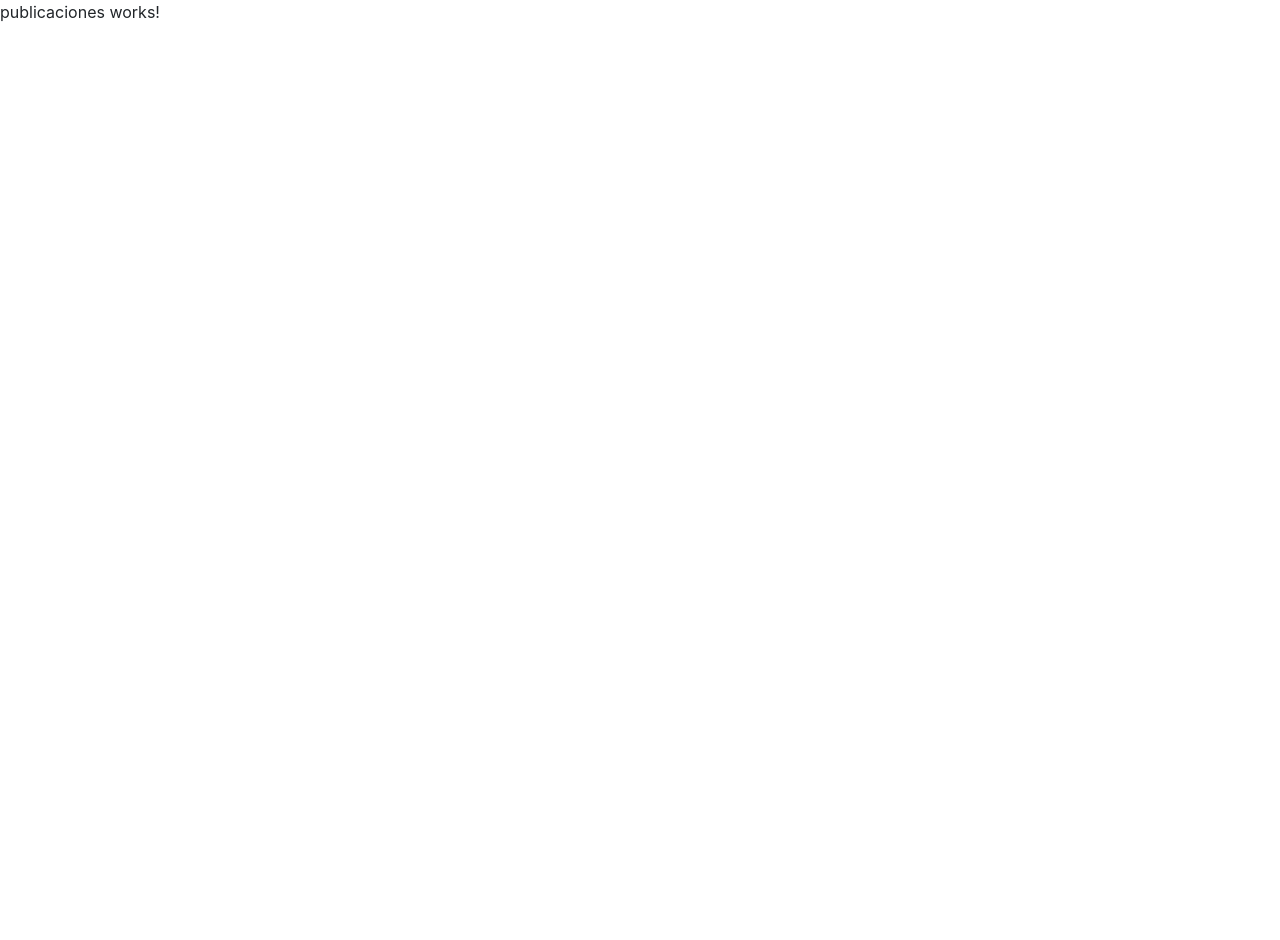
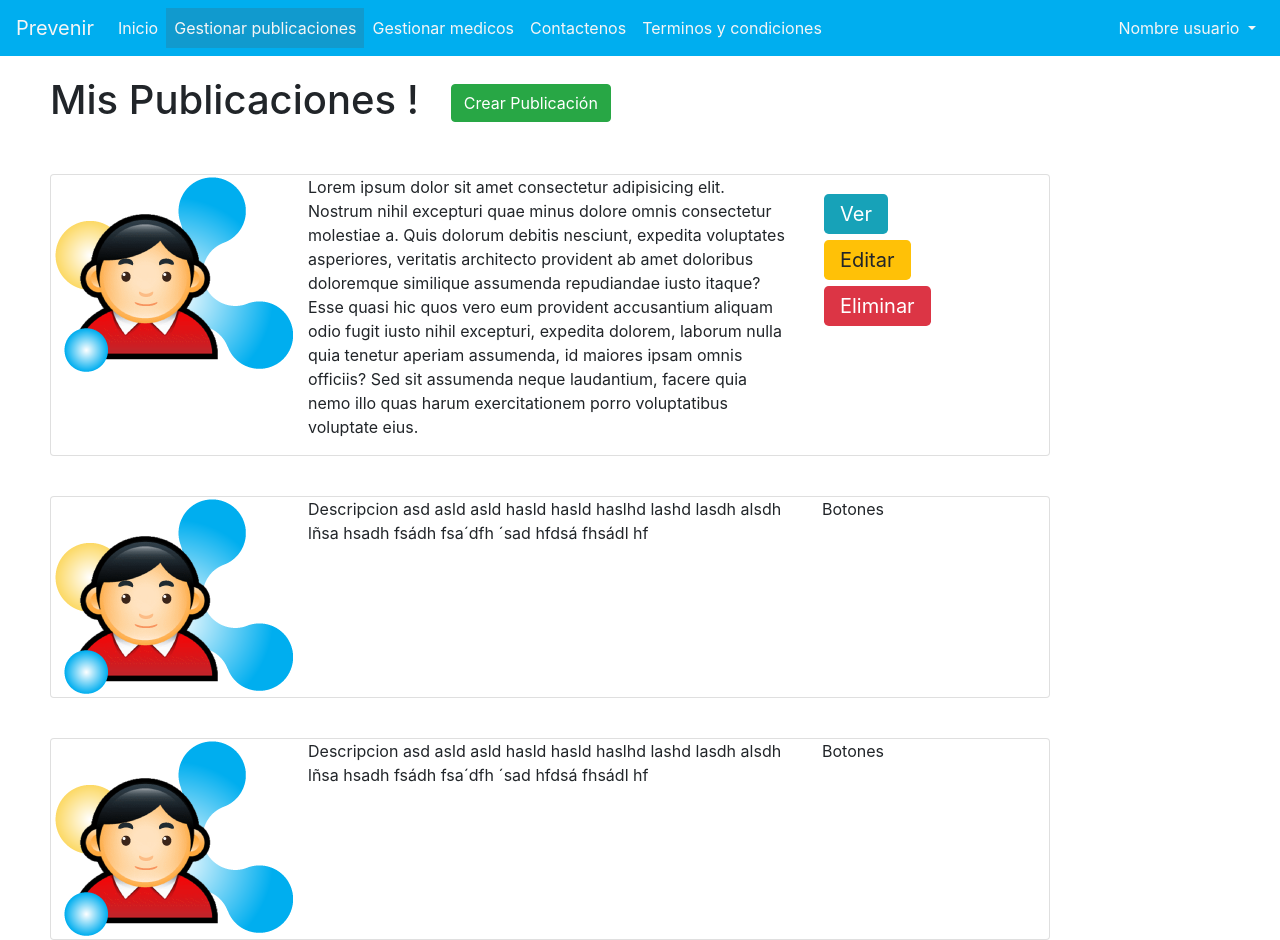
Before and after one commit to juank8911/appWebLanzada, an Angular app: page /publicaciones in a window 1280 px wide. Before the commit the page ends 800 px from the top, so only its background shows below. Built offline with nearby package versions, Linux system fonts and the light colour scheme.

Commit message:
implementacion parte grafica gestionar medicos y publicaciones

```diff
--- a/src/app/agregar-servicio/components/informacion/informacion.component.ts
+++ b/src/app/agregar-servicio/components/informacion/informacion.component.ts
@@ -10,6 +10,7 @@ export class InformacionComponent implements OnInit {
   constructor() { }
 
   ngOnInit() {
+    console.log('informacion component');
   }
 
 }
--- a/src/app/agregar-servicio/components/publicaciones/publicaciones.component.html
+++ b/src/app/agregar-servicio/components/publicaciones/publicaciones.component.html
@@ -1,3 +1,90 @@
-<p>
-  publicaciones works!
-</p>
+<div id="navbar">
+    <nav class="navbar navbar-expand-lg navbar-light bg-light">
+        <a class="navbar-brand" [routerLink]="['/home']">Prevenir</a>
+        <button class="navbar-toggler" type="button" data-toggle="collapse" data-target="#navbarNavDropdown" aria-controls="navbarNavDropdown" aria-expanded="false" aria-label="Toggle navigation">
+          <span class="navbar-toggler-icon"></span>
+        </button>
+        <div class="collapse navbar-collapse" id="navbarNavDropdown">
+          <ul class="navbar-nav">
+
+            <li class="nav-item">
+              <a class="nav-link" [routerLink]="['/home']" [routerLinkActive]="['active-navegacion']" >Inicio</a>
+            </li>
+
+            <li class="nav-item">
+                <a class="nav-link" [routerLink]="['/publicaciones']" [routerLinkActive]="['active-navegacion']">Gestionar publicaciones</a>
+            </li>
+
+            <li class="nav-item">
+                <a class="nav-link" [routerLink]="['/medicos']" [routerLinkActive]="['active-navegacion']">Gestionar medicos</a>
+            </li>
+
+            <li class="nav-item">
+                <a class="nav-link" [routerLink]="['/contactenos']" [routerLinkActive]="['active-navegacion']">Contactenos</a>
+            </li>
+
+            <li class="nav-item">
+                <a class="nav-link"[routerLink]="['/terminosycondiciones']" [routerLinkActive]="['active-navegacion']">Terminos y condiciones</a>
+            </li>
+
+          </ul>
+
+        </div>
+
+        <div id="sesion">
+        <ul class="navbar-nav">
+            <li class="nav-item dropdown navbar-right">
+                <a class="nav-link dropdown-toggle" href="#" id="navbarDropdownMenuLink" role="button" data-toggle="dropdown" aria-haspopup="true" aria-expanded="false">
+                  Nombre usuario
+                </a>
+                <div class="dropdown-menu" aria-labelledby="navbarDropdownMenuLink">
+                  <a class="dropdown-item" href="#">Nombre</a>
+                  <a class="dropdown-item" href="#">Perfil</a>
+                  <a class="dropdown-item" href="#">Cerrar sesión</a>
+                </div>
+              </li>
+        </ul>
+
+      </div>
+      </nav>
+    </div>
+
+    <div id="btn-agregar-pub"><h1>Mis Publicaciones ! &nbsp; <button type="button" class="btn btn-success">Crear Publicación</button></h1>
+      </div>
+
+    <div id="card-publicacion">
+      <div class="card ">
+        <div class="row">
+          <div class="col-lg-3"><img src="assets/consumidor.png" alt=""></div>
+          <div class="col-lg-6"><p>Lorem ipsum dolor sit amet consectetur adipisicing elit. Nostrum nihil excepturi quae minus dolore omnis consectetur molestiae a. Quis dolorum debitis nesciunt, expedita voluptates asperiores, veritatis architecto provident ab amet doloribus doloremque similique assumenda repudiandae iusto itaque? Esse quasi hic quos vero eum provident accusantium aliquam odio fugit iusto nihil excepturi, expedita dolorem, laborum nulla quia tenetur aperiam assumenda, id maiores ipsam omnis officiis? Sed sit assumenda neque laudantium, facere quia nemo illo quas harum exercitationem porro voluptatibus voluptate eius.</p></div>
+          <div class="col-lg-3">
+            <br>
+              <p class="p-btns">
+                  <a href="" class="abtn btn-info btn-lg" role="button">Ver</a>
+              </p>
+              <p class="p-btns">
+                  <a href="" class="abtn btn-warning btn-lg" role="button">Editar</a>
+              </p>
+              <p class="p-btns">
+                  <a href="" class="abtn btn-danger btn-lg" role="button">Eliminar</a>
+              </p>
+          </div>
+        </div>
+      </div>
+
+      <div class="card ">
+          <div class="row">
+            <div class="col-lg-3"><img src="assets/consumidor.png" alt=""></div>
+            <div class="col-lg-6"><p>Descripcion asd asld asld hasld hasld haslhd lashd lasdh alsdh lñsa hsadh fsádh fsa´dfh ´sad hfdsá fhsádl hf</p></div>
+            <div class="col-lg-3">Botones</div>
+          </div>
+        </div>
+
+        <div class="card ">
+            <div class="row">
+              <div class="col-lg-3"><img src="assets/consumidor.png" alt=""></div>
+              <div class="col-lg-6"><p>Descripcion asd asld asld hasld hasld haslhd lashd lasdh alsdh lñsa hsadh fsádh fsa´dfh ´sad hfdsá fhsádl hf</p></div>
+              <div class="col-lg-3">Botones</div>
+            </div>
+          </div>
+    </div>
--- a/src/app/agregar-servicio/components/publicaciones/publicaciones.component.ts
+++ b/src/app/agregar-servicio/components/publicaciones/publicaciones.component.ts
@@ -1,4 +1,4 @@
-import { Component, OnInit } from '@angular/core';
+import { Component, OnInit, DoCheck } from '@angular/core';
 
 @Component({
   selector: 'app-publicaciones',
--- a/src/app/agregar-servicio/publicaciones.module.ts
+++ b/src/app/agregar-servicio/publicaciones.module.ts
@@ -9,6 +9,7 @@ import { InformacionComponent } from './components/informacion/informacion.compo
 import { ImagenesComponent } from './components/imagenes/imagenes.component';
 import { HorarioComponent } from './components/horario/horario.component';
 
+
 // rutas
 
 import { PublicacionesRoutingModule } from './publicaciones-routing.module';
@@ -18,12 +19,12 @@ import { PublicacionesRoutingModule } from './publicaciones-routing.module';
         PublicacionesComponent,
         InformacionComponent,
         ImagenesComponent,
-        HorarioComponent
+        HorarioComponent,
     ],
     imports: [
         CommonModule,
         FormsModule,
-        PublicacionesRoutingModule
+        PublicacionesRoutingModule,
     ],
     exports : [
         PublicacionesComponent,
--- a/src/app/app.routing.ts
+++ b/src/app/app.routing.ts
@@ -29,7 +29,7 @@ const appRoutes: Routes = [
     {path : 'login', component: LoginComponent},
     {path : 'registro', component: RegistroComponent},
     {path : 'home', component: HomeComponent},
-    {path : 'publicaciones', component: GestionarPublicacionesComponent },
+    // {path : 'publicaciones', component: GestionarPublicacionesComponent },
     {path : 'medicos', component: GestionarMedicosComponent },
     {path : 'contactenos', component: ContactenosComponent },
     {path : 'terminosycondiciones', component: TerminosYCondicionesComponent },
--- a/src/app/components/barra-navegacion/barra-navegacion.component.html
+++ b/src/app/components/barra-navegacion/barra-navegacion.component.html
@@ -24,7 +24,7 @@
             </li>
 
             <li class="nav-item">
-                <a class="nav-link"[routerLink]="['/terminosycondiciones']" [routerLinkActive]="['active-navegacion']">Terminos y condiciones</a>
+                <a class="nav-link" [routerLink]="['/terminosycondiciones']" [routerLinkActive]="['active-navegacion']">Terminos y condiciones</a>
             </li>
 
           </ul>
@@ -39,7 +39,7 @@
                 </a>
                 <div class="dropdown-menu" aria-labelledby="navbarDropdownMenuLink">
                   <a class="dropdown-item" href="#">Nombre</a>
-                  <a class="dropdown-item" href="#">Perfil</a>
+                  <a class="dropdown-item" [routerLink]="['/perfil']">Perfil</a>
                   <a class="dropdown-item" href="#">Cerrar sesión</a>
                 </div>
               </li>
--- a/src/app/components/gestionar-medicos/gestionar-medicos.component.html
+++ b/src/app/components/gestionar-medicos/gestionar-medicos.component.html
@@ -1 +1,28 @@
 <app-barra-navegacion></app-barra-navegacion>
+
+
+<div id="btn-agregar-pub"><h1>Mis Medicos ! &nbsp; <button type="button" class="btn btn-success">Crear Medico</button></h1>
+</div>
+
+<div id="card-publicacion">
+<div class="card ">
+  <div class="row">
+    <div class="col-lg-3"><img src="assets/consumidor.png" alt=""></div>
+    <div class="col-lg-6">
+        <h3>Nombre Medico</h3>
+        <p>Lorem ipsum dolor sit amet consectetur adipisicing elit. Nostrum nihil excepturi quae minus dolore omnis consectetur molestiae a. Quis dolorum debitis nesciunt, expedita voluptates asperiores, veritatis architecto provident ab amet doloribus doloremque similique assumenda repudiandae iusto itaque? Esse quasi hic quos vero eum provident accusantium aliquam odio fugit iusto nihil excepturi, expedita dolorem, laborum nulla quia tenetur aperiam assumenda, id maiores ipsam omnis officiis? Sed sit assumenda neque laudantium, facere quia nemo illo quas harum exercitationem porro voluptatibus voluptate eius.</p>
+    </div>
+    <div class="col-lg-3">
+            <br>
+              <p class="p-btns">
+                  <a href="" class="abtn btn-info btn-lg" role="button">Ver</a>
+              </p>
+              <p class="p-btns">
+                  <a href="" class="abtn btn-danger btn-lg" role="button">Eliminar</a>
+              </p>
+          </div>
+  </div>
+
+</div>
+
+</div>
--- a/src/styles.css
+++ b/src/styles.css
@@ -142,3 +142,29 @@
   padding-left: 30px;
   margin: 0px;
 }
+
+/* GESTION PUBLICACIONES */
+
+#card-publicacion {
+  margin-top: 50px;
+  margin-left: 50px;
+
+}
+
+#card-publicacion .card {
+  width: 1000px;
+  margin-top: 40px;
+}
+
+#card-publicacion .card a {
+  text-decoration: none;
+}
+
+#btn-agregar-pub{
+  margin-top: 20px;
+  margin-left: 50px;
+}
+
+.abtn{
+  margin: 2px;
+}
```
